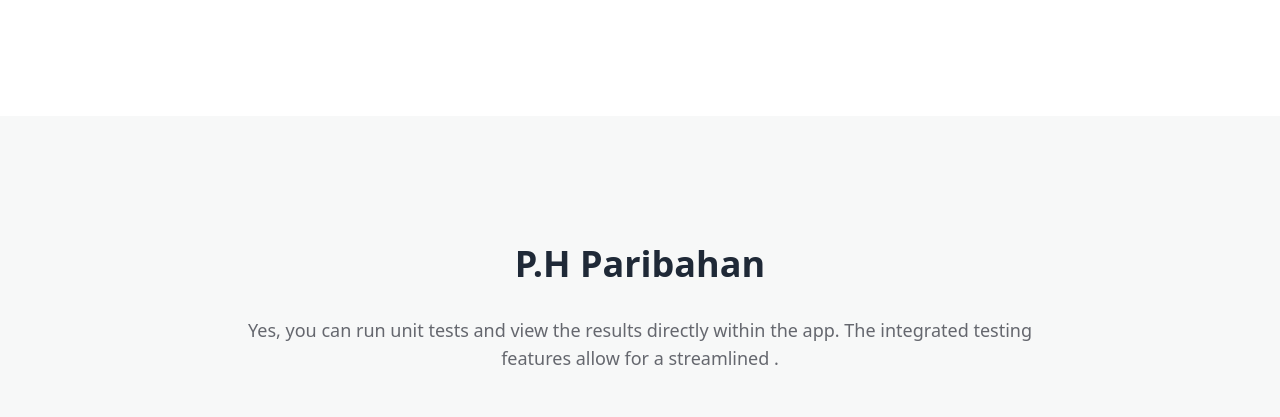
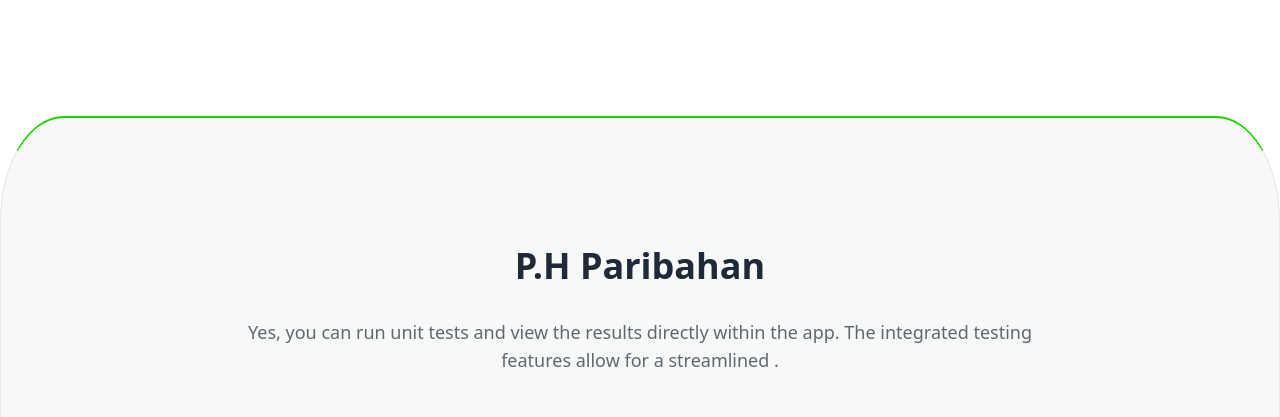
Before and after one commit to mdmarufhossianbd/assignment5th, a plain HTML site: page index.html in a window 1280 px wide. Shown: the part 1656-2073 px from the top of the page. Drawn offline with nearby package versions, Linux system fonts and the light colour scheme.

```diff
--- a/index.html
+++ b/index.html
@@ -134,7 +134,7 @@
         </div>
     </section>
     <!-- ticket section -->
-    <section class="bg-[#f7f8f8]">
+    <section class="bg-[#f7f8f8] pb-32 rounded-tl-[5%] rounded-tr-[5%] border border-t-2 border-t-[#1dd100]">
         <div class="rounded-tl-[10%] rounded-tr-[10%] px-36">
             <div class="flex flex-col justify-center items-center pt-32 pb-12">
                 <h2 class="pb-8 font-bold text-4xl">P.H Paribahan</h2>
```
